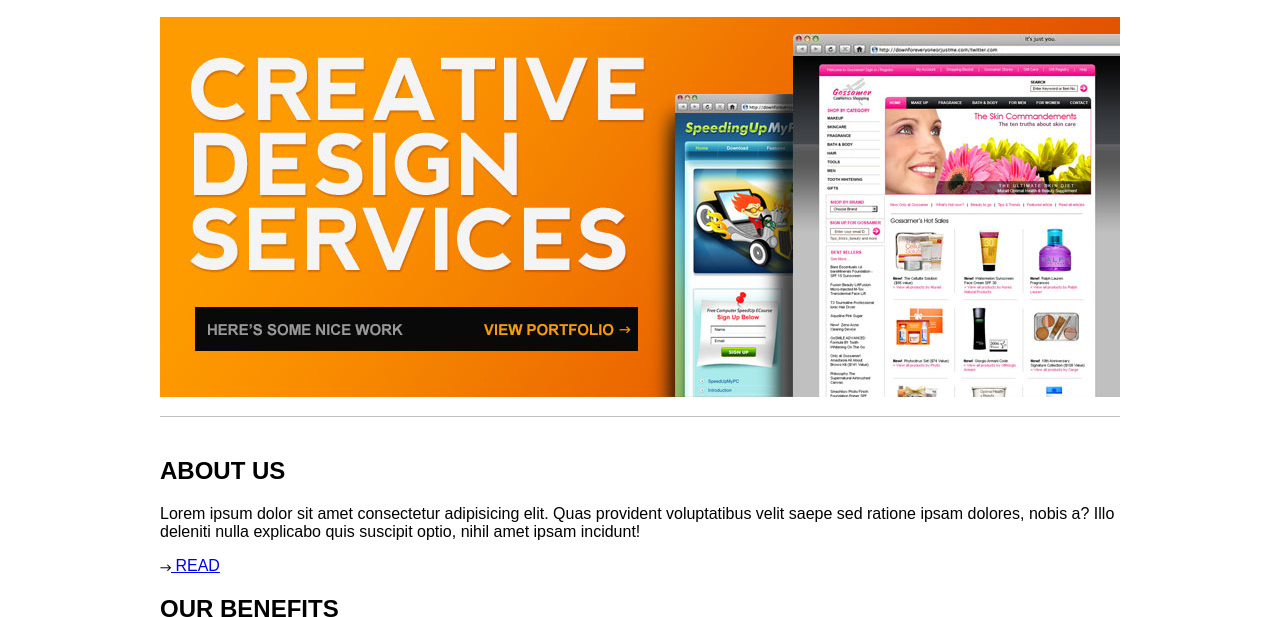
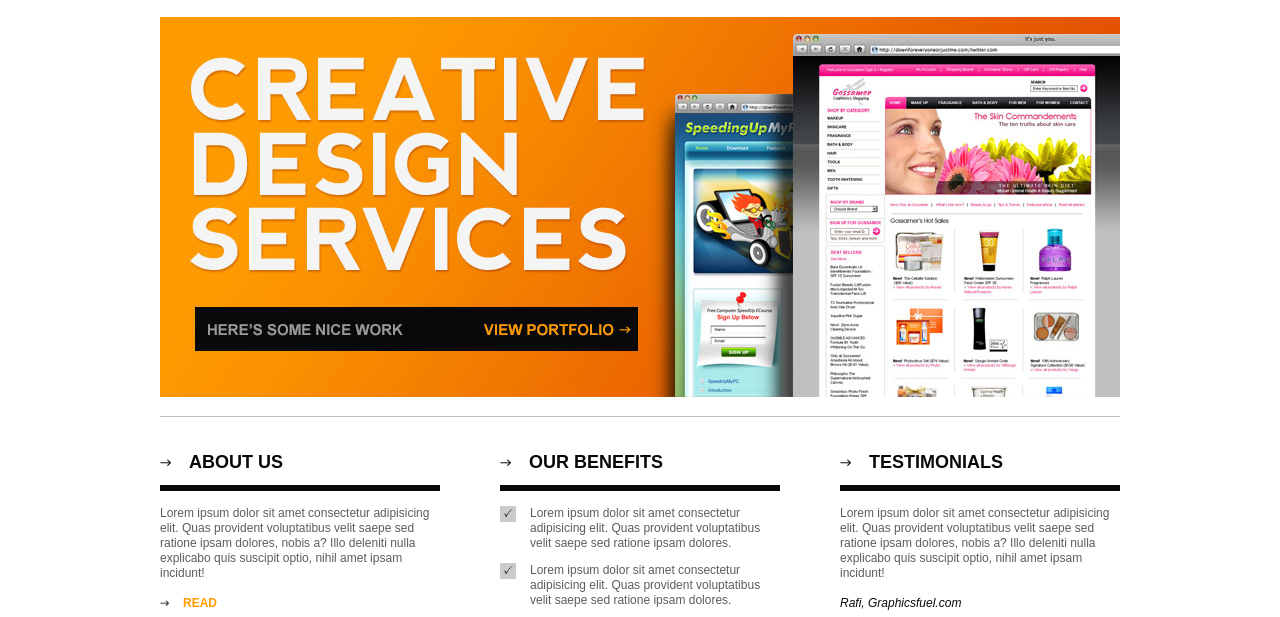
Before and after one commit to vieyraurena/estructura-HTML, a plain HTML site: page index.html in a window 1280 px wide. Shown: the part 164-781 px from the top of the page. Drawn offline with Linux system fonts and the light colour scheme.

Commit message:
Agrego estilo a info-content

```diff
--- a/css/styles.css
+++ b/css/styles.css
@@ -1,13 +1,28 @@
+/*globales*/
 body{
   font-family: Arial, Helvetica, sans-serif;
   margin: 0;
   padding: 0;
-}
-
-html{
   border-top: 17px solid black;
 }
 
+h2{
+  text-transform: uppercase;
+  font-size: 18px;
+  color: #090909;
+  border-bottom: 6px solid #090909;
+  padding-left: 29px;
+  padding-bottom: 12px;
+  background-image: url(../img/_assets/arrow.png);
+  background-repeat: no-repeat;
+  background-position: 0 7px;
+}
+
+p {
+  font-size: 12px;
+  line-height: 15px;
+  color: #5d5d5d;
+}
 
 /*healpears*/
 .container{
@@ -24,7 +39,28 @@ html{
 .block-border{
   padding: 20px 0 15px;
   border-bottom: 1px solid #c0c0c0;
+}
 
+
+.box-link-arrow {
+  padding-left: 23px;
+  text-decoration: none;
+  text-transform: uppercase;
+  font-size: 12px;
+  font-weight: bold;
+  color: #fe9b00;
+  position: relative;
+}
+
+.box-link-arrow:hover {
+  text-decoration: underline;
+}
+
+.box-link-arrow img {
+  position: absolute;
+  width: 9px;
+  left: 0;
+  top: 4px;
 }
 
 /*header*/
@@ -70,3 +106,35 @@ html{
   font-weight: bold;
   font-size: 12px;
 }
+
+/*main content*/
+
+.box {
+  width: 280px;
+  float: left;
+}
+
+
+.box + .box {
+  margin-left: 60px;
+}
+
+.box-benefits-list {
+  list-style: none;
+  margin: 0;
+  padding: 0;
+}
+
+.box-benefits-list li {
+  padding-left: 30px;
+  background-image: url(../img/_assets/check.png);
+  background-repeat: no-repeat;
+  background-position: top left;
+}
+
+.box-link {
+  font-size: 12px;
+  font-style: italic;
+  text-decoration: none;
+  color: #090909;
+}
```
